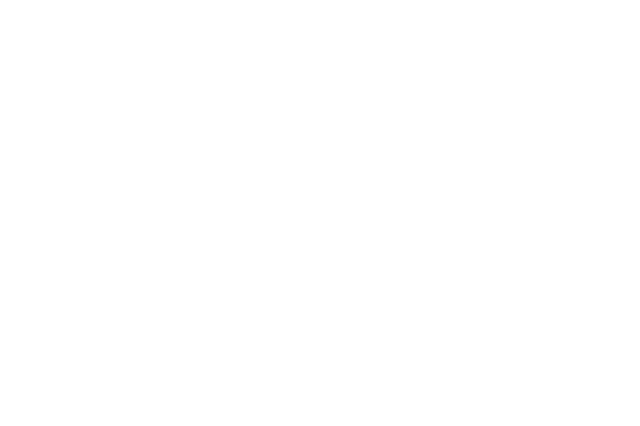
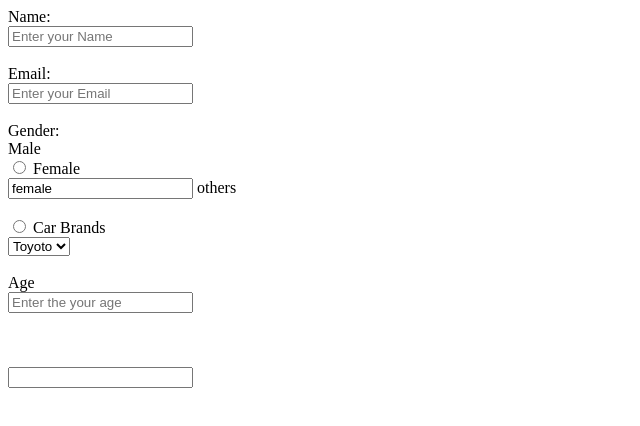
Before and after one commit to acciojob/signup-form-car-rishithapaladugu, a website: page main.html in a window 1280 px wide. Shown: the whole page, without its empty margins (0-640 px from the left). Drawn offline with Linux system fonts and the light colour scheme.

Commit message:
created a submission

```diff
--- a/main.html
+++ b/main.html
@@ -3,11 +3,37 @@
 <html>
 
 <head>
+	<title>Signup Form Creation</title>
 	<link rel="stylesheet" href="styles.css">
 </head>
 
 <body>
 	<!-- the entire body must be written by student -->
+	<form action="#" method="post">
+		<label for="name">Name:</label><br>
+		<input type="Text" id="name" field="Name" placeholder="Enter your Name" required><br><br>
+		<label for="email">Email:</label><br>
+		<input type="Email" id="email" field="Email" placeholder="Enter your Email" required><br><br>
+		<label>Gender:</label><br>
+		<label for="male">Male</label><br>
+		<input type="Radio" id="male" field="Gender" value="male">
+		<label for="female">Female</label><br>
+		<input type]="Radio" id="female" field="Gender" value="female">
+		<label for="others">others</label><br><br>
+		<input type="Radio" id="others" field="Gender" value="others">
+		<label for="car">Car Brands</label><br>
+		<select id="cars" name="car">
+			<option value="toyoto">Toyoto</option>
+			<option value="benz">Benz</option>
+			<option value="honda">Honda</option>
+			<option value="ford">Ford</option>
+			<option value="Tata">Tata</option>
+		</select><br><br>
+		<label for="age">Age</label><br>
+		<input type="Number" id="age" field="Age" placeholder="Enter the your age" required><br><br>
+		 <label for="Date" id="dob" field="DOB" required><br><br>
+			 <label for="phone Number"<Phone Number</label>
+			 <input type="Telgftgtgtgtgtgtgtgtgtgtgtgtgtgtgtgtgtgtgtgtgtgty';hhhhhhhhhhhhhhhhhhhhhhhhhhhhhhhhhhhhhhhhhhhhhhhhhhhhhhhhhhhhhhhhhhhhhhhhhhhhhgt00000000000000000000000000000000000000000000000000000000000000000000"
     <script type="text/javascript" src="./script.js">
 </script>
 
```
